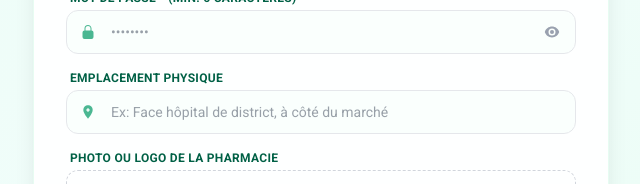
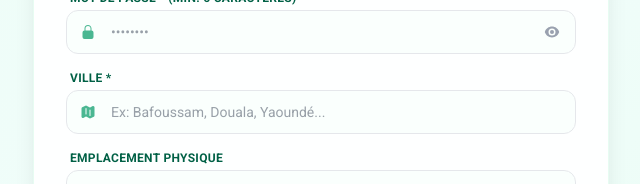
Before and after one commit to kamkoumquentin/pharma, a Next.js app: page /admin/inscription in a window 1280 px wide. Shown: the part 375-559 px from the top of the page, without its empty margins (319-959 px from the left). Built offline with nearby package versions, Linux system fonts and the light colour scheme; no server answers.

Commit message:
ajout du champs ville au pharmacie

```diff
--- a/app/admin/inscription/page.js
+++ b/app/admin/inscription/page.js
@@ -33,6 +33,7 @@ export default function Inscription() {
     nom: "",
     email: "",
     password: "",
+    ville: "",
     emplacement: "",
     longitude: "",
     latitude: "",
@@ -65,6 +66,7 @@ export default function Inscription() {
     if (
       tab.nom.trim().length > 0 &&
       tab.email.trim().length > 0 &&
+      tab.ville.trim().length > 0 &&
       tab.password.length >= 6 &&
       tab.longitude !== "" &&
       tab.latitude !== ""
@@ -129,6 +131,7 @@ export default function Inscription() {
           .from("pharmacies")
           .insert({
             nom: tab.nom.trim(),
+            ville: tab.ville.trim(),
             longitude: parseFloat(tab.longitude),
             latitude: parseFloat(tab.latitude),
             photo: photoUrl,
@@ -181,7 +184,7 @@ export default function Inscription() {
       }
     } else {
       showToast(
-        "Veuillez remplir tous les champs obligatoires (nom, email, mot de passe de min 6 caract., et position)",
+        "Veuillez remplir tous les champs obligatoires (nom, email, ville, mot de passe de min 6 caract., et position)",
         "error"
       );
     }
@@ -306,6 +309,24 @@ export default function Inscription() {
                   <EyeIcon className="w-4 h-4" />
                 )}
               </button>
+            </div>
+          </div>
+
+          {/* Ville Input */}
+          <div className="flex flex-col space-y-1">
+            <label className="text-xs font-semibold text-emerald-800 tracking-wide uppercase px-1">
+              Ville *
+            </label>
+            <div className="relative">
+              <MapIcon className="absolute left-3.5 top-1/2 -translate-y-1/2 w-4 h-4 text-emerald-600/70" />
+              <input
+                value={tab.ville}
+                onChange={(e) => settab({ ...tab, ville: e.target.value })}
+                required
+                type="text"
+                className="w-full h-11 pl-11 pr-4 bg-emerald-50/20 border border-gray-200 rounded-xl focus:border-emerald-500 focus:ring-4 focus:ring-emerald-500/10 focus:bg-white outline-none transition text-sm text-gray-700"
+                placeholder="Ex: Bafoussam, Douala, Yaoundé..."
+              />
             </div>
           </div>
 
--- a/app/admin/modifier/modifier.js
+++ b/app/admin/modifier/modifier.js
@@ -4,7 +4,8 @@ import { useState, useEffect, useRef } from "react";
 import {
   PencilIcon,
   PhotoIcon,
-  ArrowPathIcon
+  ArrowPathIcon,
+  MapIcon
 } from "@heroicons/react/24/solid";
 import { supabase } from "@/app/lib/supabaseClient";
 import { useToast } from "@/app/components/Toast";
@@ -19,6 +20,7 @@ const MedicalMapPinIcon = ({ className = "w-5 h-5" }) => (
 
 export default function Modification({ info, token, onUpdate }) {
   const [nom, setNom] = useState("");
+  const [ville, setVille] = useState("");
   const [emplacement, setEmplacement] = useState("");
   const [coordonnees, setCoordonnees] = useState({ lat: null, lng: null });
   const [photo, setPhoto] = useState(null);
@@ -34,6 +36,7 @@ export default function Modification({ info, token, onUpdate }) {
   useEffect(() => {
     if (info) {
       setNom(info.nom || "");
+      setVille(info.ville || "");
       setEmplacement(info.emplacement || "");
       setCoordonnees({ lat: info.latitude || null, lng: info.longitude || null });
       setPhotoPreview(info.photo || "");
@@ -74,6 +77,7 @@ export default function Modification({ info, token, onUpdate }) {
     try {
       const modifications = {
         nom: nom.trim(),
+        ville: ville.trim() || null,
         emplacement: emplacement.trim(),
       };
 
@@ -123,6 +127,7 @@ export default function Modification({ info, token, onUpdate }) {
   const annuler = () => {
     if (info) {
       setNom(info.nom || "");
+      setVille(info.ville || "");
       setEmplacement(info.emplacement || "");
       setCoordonnees({ lat: info.latitude || null, lng: info.longitude || null });
       setPhotoPreview(info.photo || "");
@@ -169,6 +174,23 @@ export default function Modification({ info, token, onUpdate }) {
             type="text"
             placeholder="Nouveau nom"
           />
+        </div>
+
+        {/* Ville */}
+        <div className="flex flex-col space-y-1">
+          <label className="text-xs font-semibold text-emerald-800 uppercase tracking-wide px-1">
+            Ville
+          </label>
+          <div className="relative">
+            <MapIcon className="absolute left-3.5 top-1/2 -translate-y-1/2 w-4 h-4 text-emerald-600/70" />
+            <input
+              value={ville}
+              onChange={(e) => setVille(e.target.value)}
+              className="w-full h-11 pl-11 pr-4 border border-gray-200 rounded-xl text-sm text-gray-700 outline-none focus:border-emerald-500 focus:ring-4 focus:ring-emerald-500/10 transition"
+              type="text"
+              placeholder="Ex: Bafoussam, Douala, Yaoundé..."
+            />
+          </div>
         </div>
 
         {/* Emplacement */}
--- a/app/admin/page.js
+++ b/app/admin/page.js
@@ -32,7 +32,7 @@ const MedicalMapPinIcon = ({ className = "w-5 h-5" }) => (
 
 export default function Acceuil() {
   const [page, setpage] = useState("l"); // 'l' for stock list, 'm' for modification, 'a' for add
-  const [info, setinfo] = useState({ id: "", nom: "", emplacement: "", photo: "" });
+  const [info, setinfo] = useState({ id: "", nom: "", ville: "", emplacement: "", photo: "" });
   const [token, setToken] = useState("");
   const [loadingProfile, setLoadingProfile] = useState(true);
   const nav = useRouter();
@@ -178,7 +178,9 @@ export default function Acceuil() {
           </h2>
           <p className="text-xs text-emerald-300/80 flex items-center justify-center gap-1 mt-1.5 truncate w-full">
             <MedicalMapPinIcon className="w-3.5 h-3.5 text-emerald-400 flex-shrink-0" />
-            <span className="truncate">{info.emplacement || "Non spécifié"}</span>
+            <span className="truncate">
+              {info.ville ? (info.emplacement ? `${info.ville} • ${info.emplacement}` : info.ville) : (info.emplacement || "Non spécifié")}
+            </span>
           </p>
         </div>
 
```
